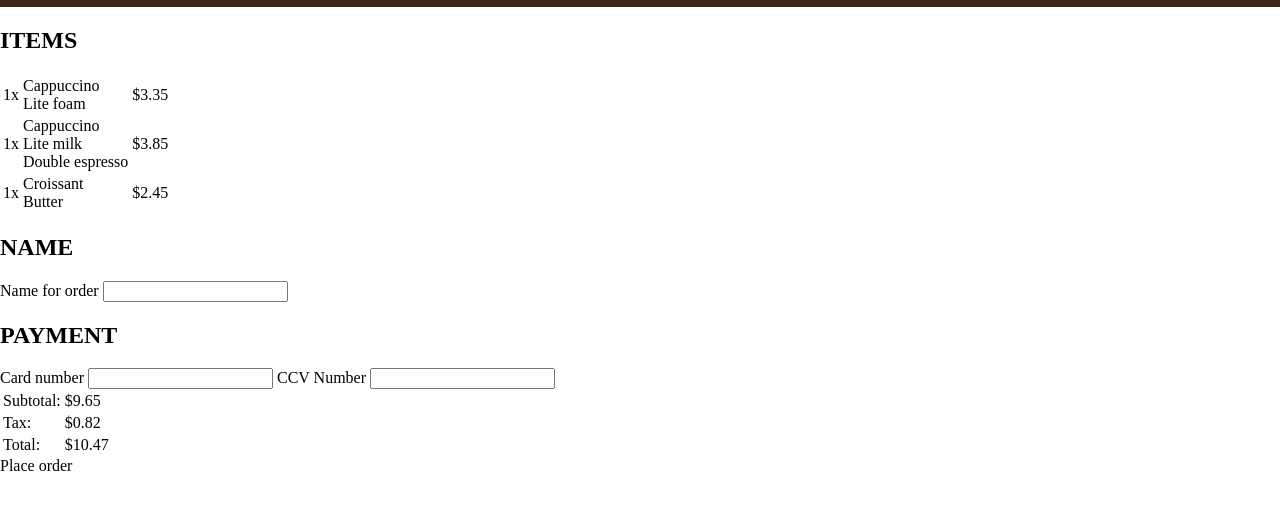
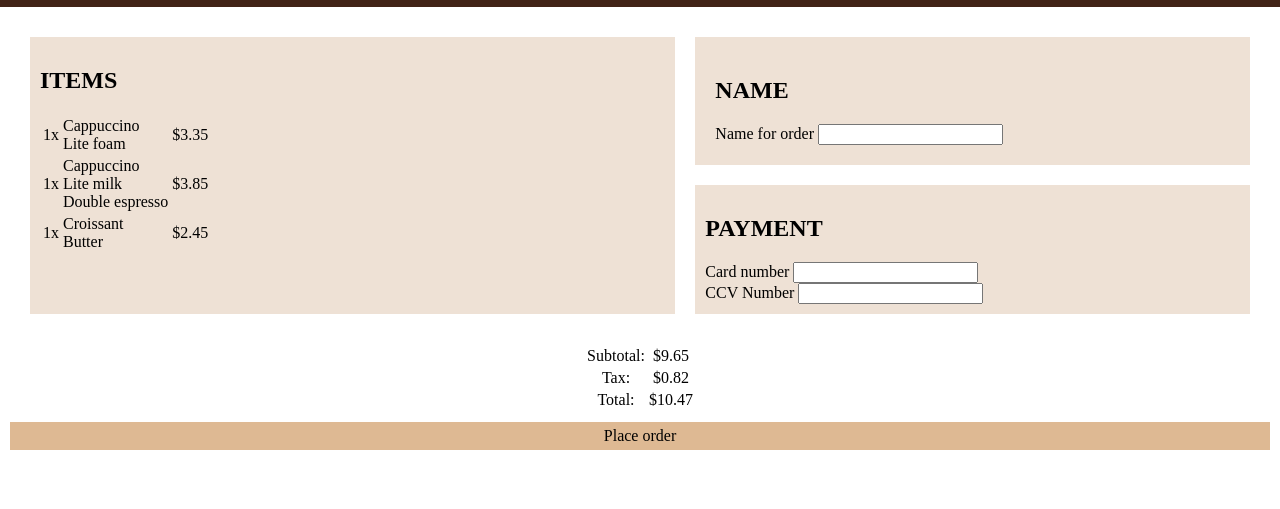
Before and after one commit to TechCrent/Coffee-Website, a plain HTML site: page index.html in a window 1280 px wide. Shown: the part 43-552 px from the top of the page. Drawn offline with Linux system fonts and the light colour scheme.

Commit message:
Base CSS implemented

```diff
--- a/index.css
+++ b/index.css
@@ -26,5 +26,45 @@ body{
 
 .main-page{
     display: grid;
-    /*grid-template-areas: ;*/
+    margin: 20px;
+    grid-template-areas:
+    'items items   name'
+    'items items   name'
+    'items items  payment'
+    ;
 }
+
+.items{
+    grid-area:items;
+    background-color: #eee1d5;
+    padding: 10px;
+    margin: 10px;
+}
+
+.name{
+    grid-area:name;
+    background-color: #eee1d5;
+    margin: 10px;
+    padding: 20px;
+}
+
+.payment{
+    grid-area:payment;
+    background-color: #eee1d5;
+    margin: 10px;
+    padding: 10px;
+}
+
+.total{
+    display: flex;
+    justify-content: center;
+    text-align: center;
+}
+
+.place-order{
+    display: flex;
+    justify-content: center;
+    padding: 5px;
+    margin: 10px;
+    background-color: #deb993;
+}
--- a/index.html
+++ b/index.html
@@ -46,11 +46,16 @@
         </section>
         <section class="payment">
             <h2 class="payment-title">PAYMENT</h2>
+            <div>
                 <label for="card-number">Card number</label>
                 <input type="text" class="card-number">
+            </div>
+            <div>
                 <label for="ccv-number">CCV Number</label>
                 <input type="text" class="ccv-number">
+            </div>
         </section>
+    </div>
     <section class="total">
         <table>
             <tr>
@@ -70,6 +75,5 @@
     <section class="place-order">
         <div class="button">Place order</div>
     </section>
-    </div>
 </body>
 </html>
```
Lines whose indentation alone changed are shown as unchanged.
